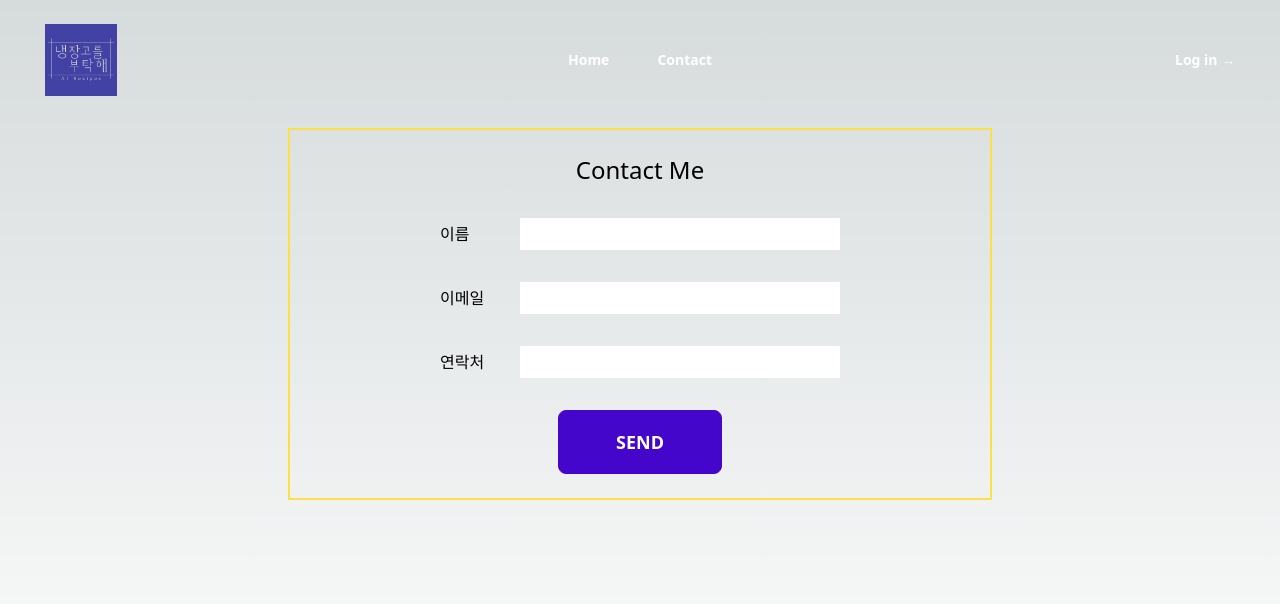
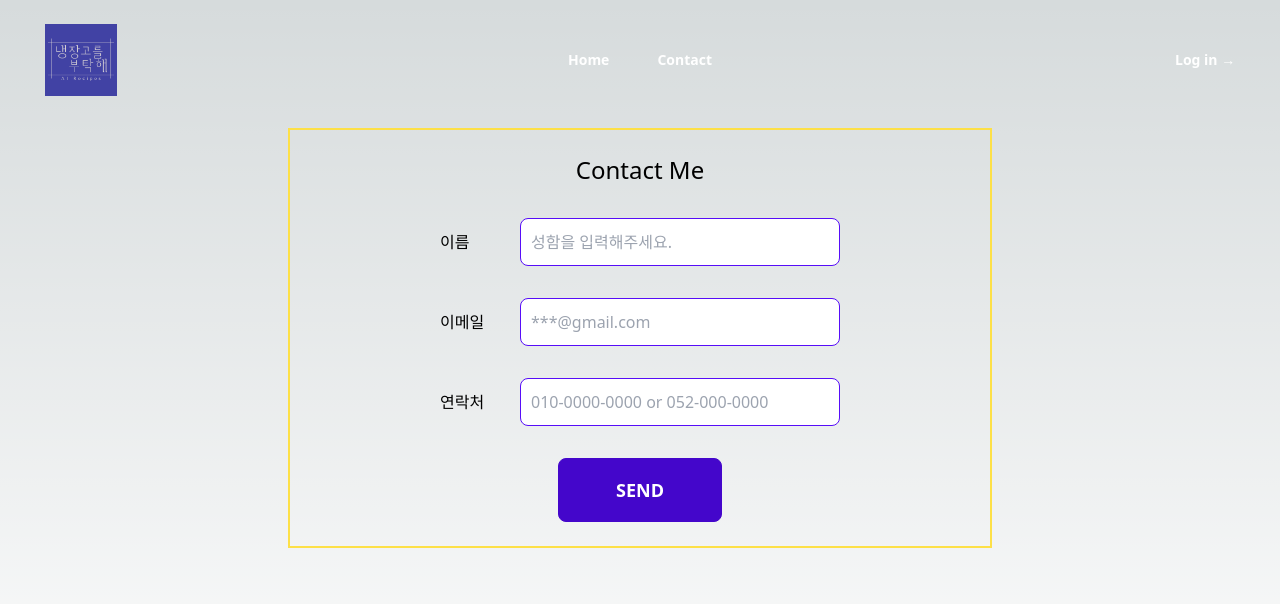
Before and after one commit to dlwlsdn201/project--recommend-recipes--nextjs, a Next.js app in the folder client/: page /contact in a window 1280 px wide. Shown: the top 604 px of the page. Built offline with nearby package versions, Linux system fonts and the light colour scheme.

Commit message:
:cyclone: contact page 의 input 컴포넌트를 모듈 컴포넌트로 변경

```diff
--- a/client/components/Contact/Inputs/Email.tsx
+++ b/client/components/Contact/Inputs/Email.tsx
@@ -1,10 +1,17 @@
-import React from 'react';
+import TextInput from '@/components/Modules/TextInput';
+import React, {ReactNode} from 'react';
 
-const Email = () => {
+interface IProps {
+  value: string | null;
+  setEmail: Function;
+}
+
+const Email= ({value,setEmail}:IProps):React.ReactElement => {
 	return (
 		<div id='grid-row'>
 			<label htmlFor='email'>이메일</label>
-			<input id='email' type='text' />
+      {/* <input id='email' type='text' /> */}
+      <TextInput id="email" testId='input--email' placeholder='***@gmail.com' value={value} onChange={setEmail} />
 		</div>
 	);
 };
--- a/client/components/Contact/Inputs/Name.tsx
+++ b/client/components/Contact/Inputs/Name.tsx
@@ -1,10 +1,17 @@
-import React from 'react';
+import TextInput from '@/components/Modules/TextInput';
+import React, {ReactNode} from 'react';
 
-const Name = () => {
+interface IProps {
+  value: string | null;
+  setName: Function;
+}
+
+const Name = ({value,setName}:IProps):React.ReactElement => {
 	return (
 		<div id='grid-row'>
 			<label htmlFor='name'>이름</label>
-			<input id='name' type='text' />
+			{/* <input id='name' type='text' /> */}
+      <TextInput id="name" testId='input--name' placeholder='성함을 입력해주세요.' value={value} onChange={setName}/>
 		</div>
 	);
 };
--- a/client/components/Contact/Inputs/PhoneNumber.tsx
+++ b/client/components/Contact/Inputs/PhoneNumber.tsx
@@ -1,10 +1,17 @@
-import React from 'react';
+import TextInput from '@/components/Modules/TextInput';
+import React, {ReactNode} from 'react';
 
-const PhoneNumber = () => {
+interface IProps {
+  value: string | null;
+  setPhoneNumber: Function;
+}
+
+const PhoneNumber = ({value, setPhoneNumber}:IProps):React.ReactElement => {
 	return (
 		<div id='grid-row'>
 			<label htmlFor='phoneNumber'>연락처</label>
-			<input id='phoneNumber' type='text' />
+			{/* <input id='phoneNumber' type='text' /> */}
+      <TextInput id="phoneNumber" testId='input--phone-number' placeholder='010-0000-0000 or 052-000-0000' value={value} onChange={setPhoneNumber}/>
 		</div>
 	);
 };
--- a/client/components/Contact/index.tsx
+++ b/client/components/Contact/index.tsx
@@ -1,10 +1,13 @@
-import React, { ReactNode } from 'react';
+import React, { ReactNode, useState } from 'react';
 import Name from './Inputs/Name';
 import Email from './Inputs/Email';
 import PhoneNumber from './Inputs/PhoneNumber';
 import Primary from '../Modules/Buttons/Primary';
 
-const Contact = (): React.ReactElement => {
+const Contact = ():ReactNode => {
+  const [name,setName] = useState(null);
+  const [email,setEmail] = useState(null);
+  const [phoneNumber,setPhoneNumber] = useState(null);
 	return (
 		<div
 			id='inner-container'
@@ -14,9 +17,9 @@ const Contact = (): React.ReactElement => {
 			</div>
 			<form onSubmit={() => console.log('form 완성')}>
 				<div id='form-wrapper' className='grid grid-cols-1 gap-8'>
-					<Name />
-					<Email />
-					<PhoneNumber />
+          <Name value={name} setName={setName} />
+          <Email value={email} setEmail={setEmail} />
+          <PhoneNumber value={phoneNumber} setPhoneNumber={setPhoneNumber} />
 					<div id='grid-row' className='w-[37%]'>
 						<Primary
 							label='Send'
--- a/client/components/Modules/TextInput.tsx
+++ b/client/components/Modules/TextInput.tsx
@@ -4,18 +4,21 @@ interface TextInputProps {
 	placeholder: string;
 	value: string;
 	onChange: Function;
-	testId: string;
+  testId?: string;
+  id?: string;
 }
 
 const TextInput = ({
 	placeholder,
 	value,
 	onChange,
-	testId
+  testId,
+  id,
 }: TextInputProps): JSX.Element => {
 	const [currentValue, setCurrentValue] = useState(value);
 	return (
-		<input
+    <input
+      id={id}
 			data-testid={testId}
 			type='text'
 			placeholder={placeholder}
```
